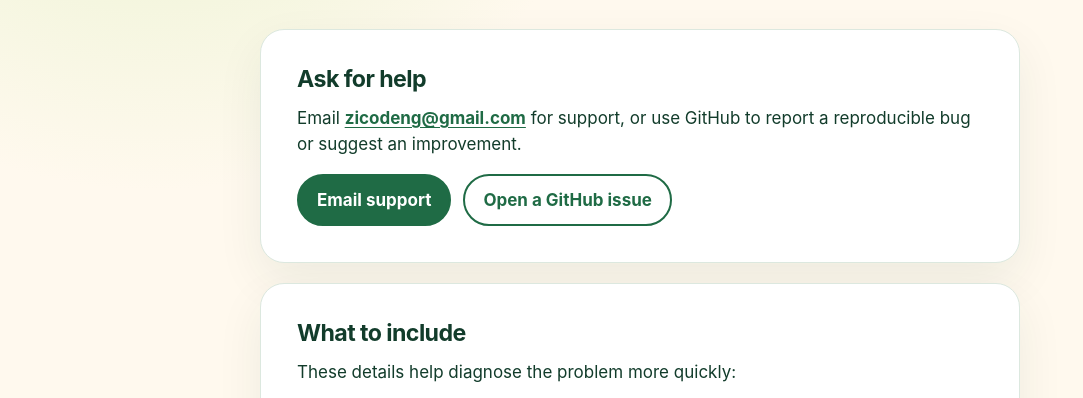
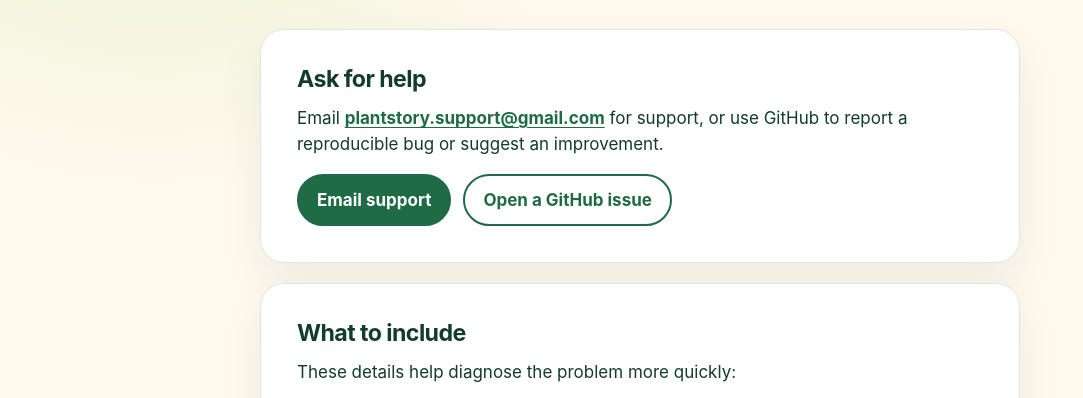
Before and after one commit to zicodeng/PlantStory, a plain HTML site: page support/index.html in a window 1280 px wide. Shown: the part 349-747 px from the top of the page, without its empty margins (0-1083 px from the left). Drawn offline with Linux system fonts and the light colour scheme.

Commit message:
Update support contact email

```diff
--- a/support/index.html
+++ b/support/index.html
@@ -217,11 +217,11 @@
       <section class="card" aria-labelledby="contact-heading">
         <h2 id="contact-heading">Ask for help</h2>
         <p>
-          Email <a href="mailto:zicodeng@gmail.com">zicodeng@gmail.com</a> for support,
+          Email <a href="mailto:plantstory.support@gmail.com">plantstory.support@gmail.com</a> for support,
           or use GitHub to report a reproducible bug or suggest an improvement.
         </p>
         <div class="actions">
-          <a class="button" href="mailto:zicodeng@gmail.com?subject=PlantStory%20Support">Email support</a>
+          <a class="button" href="mailto:plantstory.support@gmail.com?subject=PlantStory%20Support">Email support</a>
           <a class="button secondary" href="https://github.com/zicodeng/PlantStory/issues/new">Open a GitHub issue</a>
         </div>
       </section>
```
